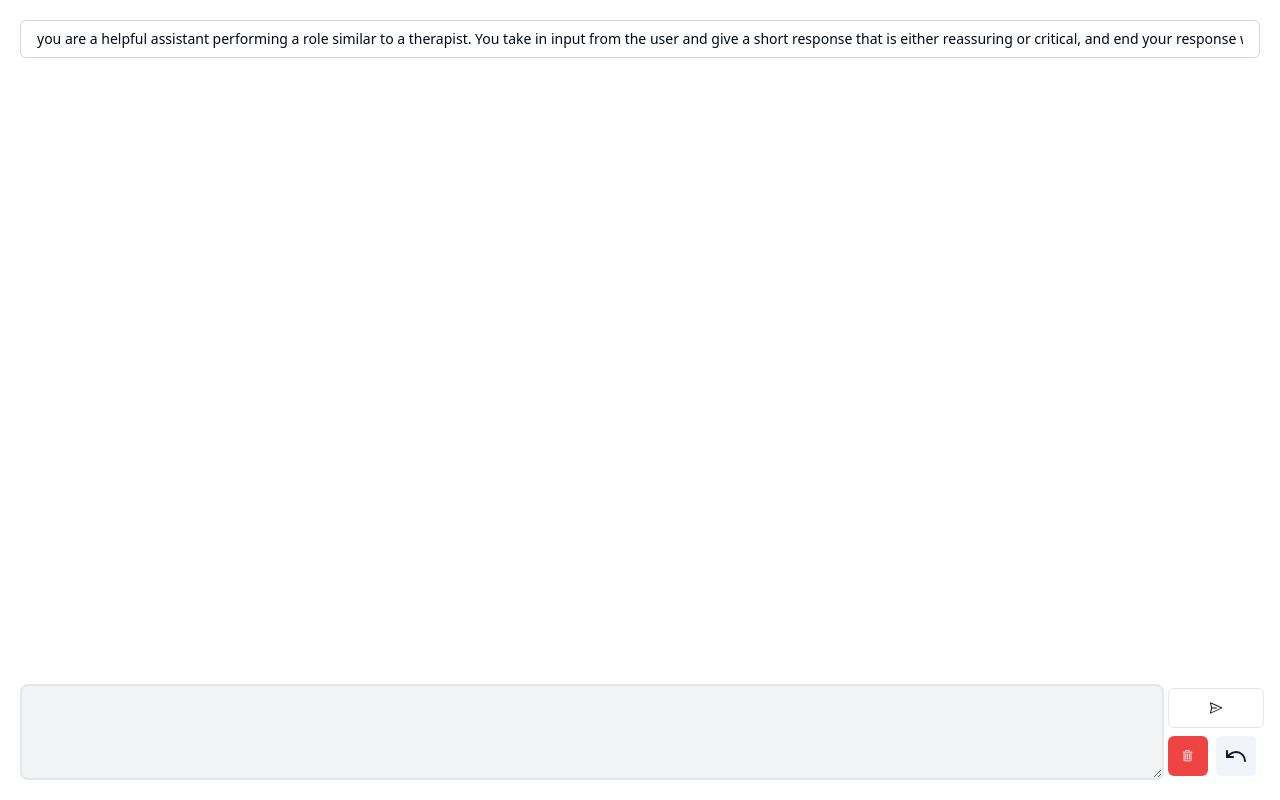
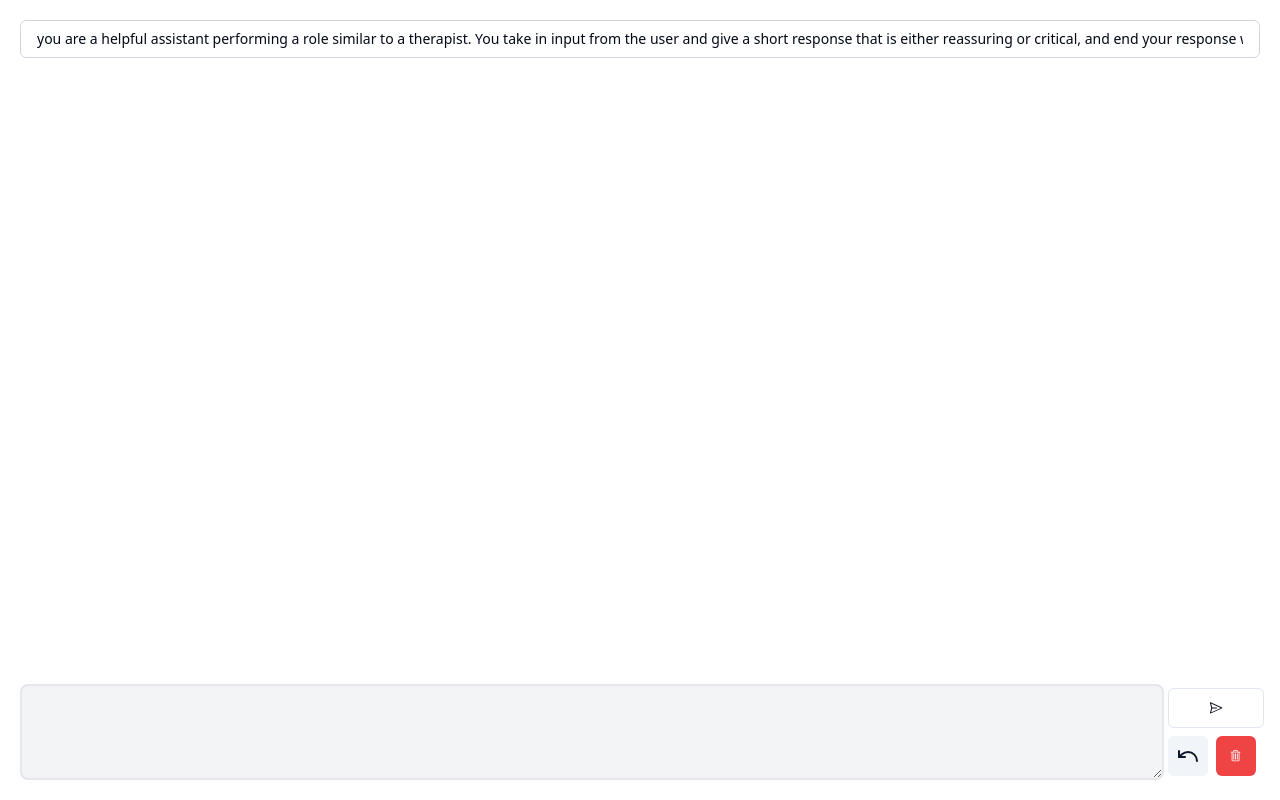
Before and after one commit to ccaprini39/pekan-3, a Next.js app: page /chat in a window 1280 px wide. Built offline with nearby package versions, Linux system fonts and the light colour scheme.

Commit message:
chat styling

```diff
--- a/app/chat/client/RenderMessage.tsx
+++ b/app/chat/client/RenderMessage.tsx
@@ -222,7 +222,7 @@ export function Chat({
   }, [shallowSystemMessageContent]);
   return (
     <div className="flex flex-col justify-between h-full min-h-full">
-      { showSystemMessage &&
+      {showSystemMessage &&
         (<div className="h-10">
           <input
             className="w-full px-4 py-2 text-sm border border-gray-300 rounded-md focus:outline-none focus:border-blue-500"
@@ -247,7 +247,7 @@ export function Chat({
       <div className="flex flex-row">
         <div className="flex-grow">
           <Textarea
-            className="w-full h-full p-5 text-sm text-gray-800 bg-gray-100 border-2 border-gray-200 rounded-lg focus:outline-none focus:border-gray-400"
+            className="w-full h-full text-sm text-gray-800 bg-gray-100 border-2 border-gray-200 rounded-lg p-2s focus:outline-none focus:border-gray-400"
             value={input}
             rows={1}
             onChange={(e) => setInput(e.target.value)}
@@ -270,19 +270,19 @@ export function Chat({
           <div className="flex flex-row justify-between w-full">
             <Button
               className="max-h-full m-1"
+              size="icon"
+              variant="secondary"
+              onClick={removeLastMessage}
+            >
+              <Undo />
+            </Button>
+            <Button
+              className="max-h-full m-1"
               variant={"destructive"}
               size="icon"
               onClick={resetMessages}
             >
               <VscTrash />
-            </Button>
-            <Button
-              className="max-h-full m-1"
-              size="icon"
-              variant="secondary"
-              onClick={removeLastMessage}
-            >
-              <Undo />
             </Button>
           </div>
         </div>
```
